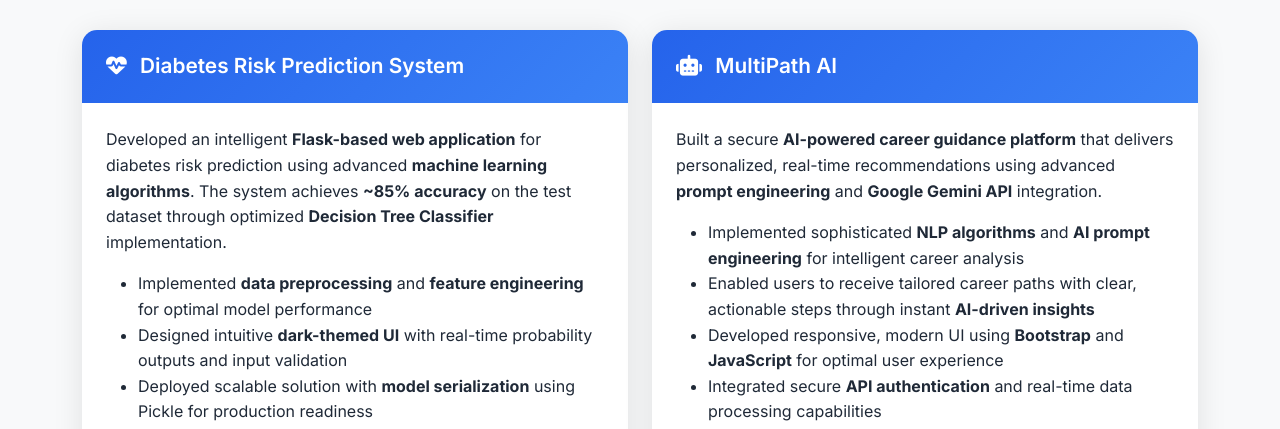
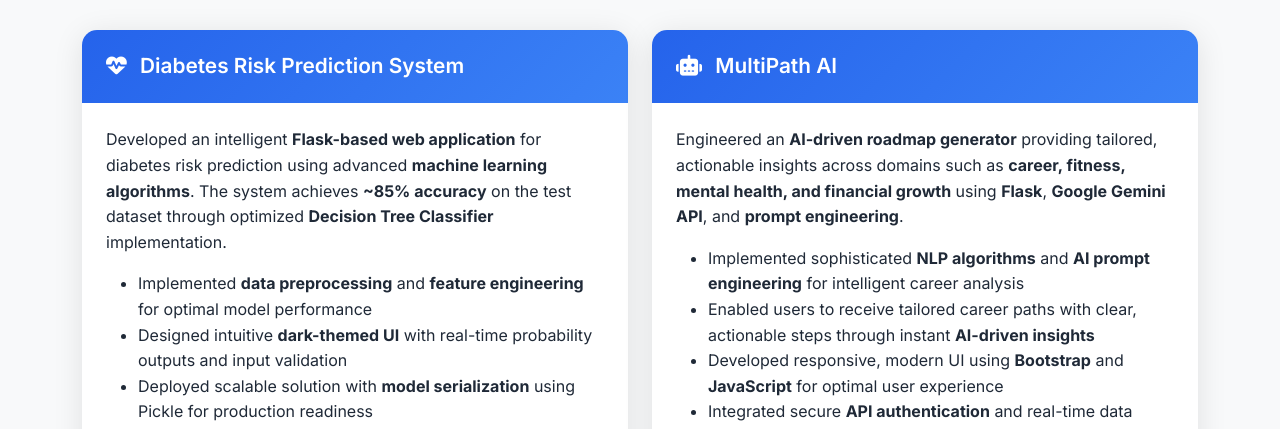
Before and after one commit to Kaustub-More/portfolio, a plain HTML site: page index.html in a window 1280 px wide. Shown: the part 4080-4509 px from the top of the page. Drawn offline with nearby package versions, Linux system fonts and the light colour scheme.

Commit message:
Finalized v2 of portfolio

```diff
--- a/index.html
+++ b/index.html
@@ -684,7 +684,8 @@
                             </h3>
                         </div>
                         <div class="project-body">
-                            <p>Built a secure <strong>AI-powered career guidance platform</strong> that delivers personalized, real-time recommendations using advanced <strong>prompt engineering</strong> and <strong>Google Gemini API</strong> integration.</p>
+                            <p>Engineered an <strong>AI-driven roadmap generator</strong> providing tailored, actionable insights across domains such as <strong>career, fitness, mental health, and financial growth</strong> using <strong>Flask</strong>, <strong>Google Gemini API</strong>, and <strong>prompt engineering</strong>.</p>
+
                             <ul>
                                 <li>Implemented sophisticated <strong>NLP algorithms</strong> and <strong>AI prompt engineering</strong> for intelligent career analysis</li>
                                 <li>Enabled users to receive tailored career paths with clear, actionable steps through instant <strong>AI-driven insights</strong></li>
```
